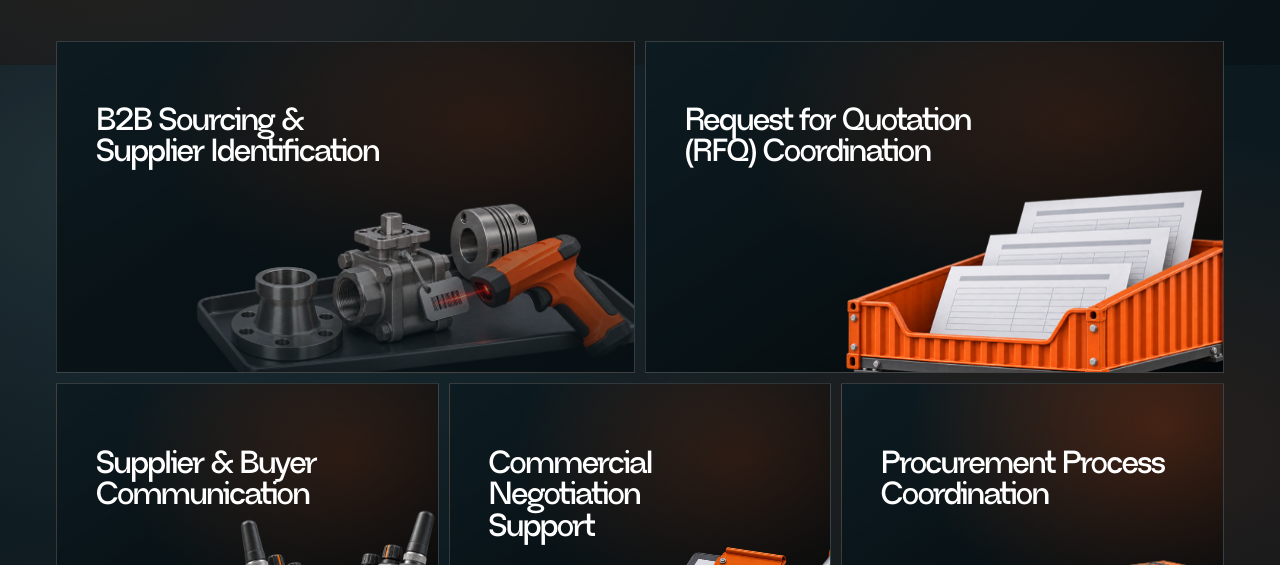
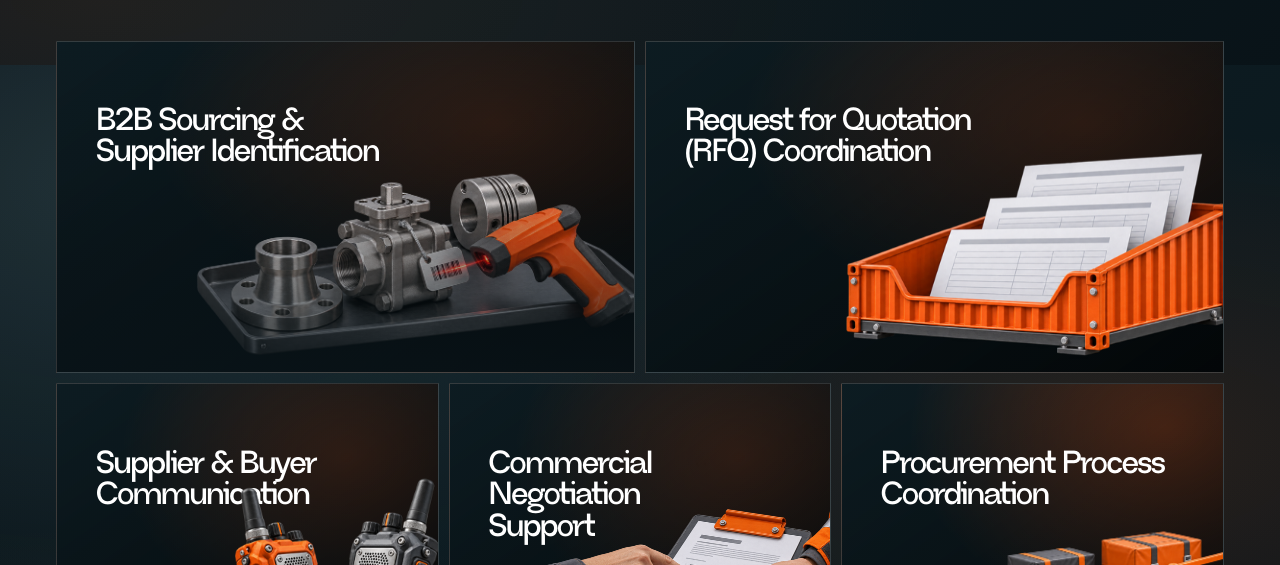
Before and after one commit to kholoudabdelghani122-pixel/tkml, a plain HTML site: page src/showcase/variant-02/pages/i-supply.html in a window 1280 px wide. Shown: the part 735-1300 px from the top of the page. Drawn offline with nearby package versions, Linux system fonts and the light colour scheme.

Commit message:
Lift I Supply focus images from card edges

```diff
--- a/src/styles/variant-02.css
+++ b/src/styles/variant-02.css
@@ -687,3 +687,6 @@
 @media(min-width:768px){
   .v2-coming-soon-page .v2-coming-soon__art{top:-46svh;right:-4vw;height:130svh;max-width:none;object-fit:contain;object-position:right bottom}
 }
+
+/* Keep I Supply focus artwork clear of each card's lower edge. */
+.v2-isupply__card .v2-isupply__card-image{bottom:4%}
```
